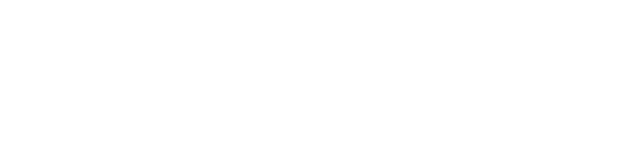
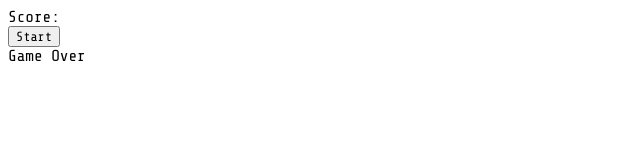
Before and after one commit to Facundo-Reynoso/snake, a plain HTML site: page index.html in a window 1280 px wide. Shown: the whole page, without its empty margins (0-640 px from the left). Drawn offline with nearby package versions, Linux system fonts and the light colour scheme.

Commit message:
añado estructura y tipo de letra

```diff
--- a/index.html
+++ b/index.html
@@ -12,7 +12,14 @@
 </head>
 
 <body>
-
+    <div id="board"></div>
+    <div class="boardInfo">
+        <div>
+            Score: <div id="ScoreBoard"></div>
+        </div>
+        <button id="start">Start</button>
+    </div>
+    <div id="gameOver">Game Over</div>
 </body>
 
 </html>
--- a/styles.css
+++ b/styles.css
@@ -0,0 +1,7 @@
+* {
+  font-family: "Share tech mono", monospace;
+}
+#board,
+.boardInfo {
+  max-width: 500px;
+}
```
